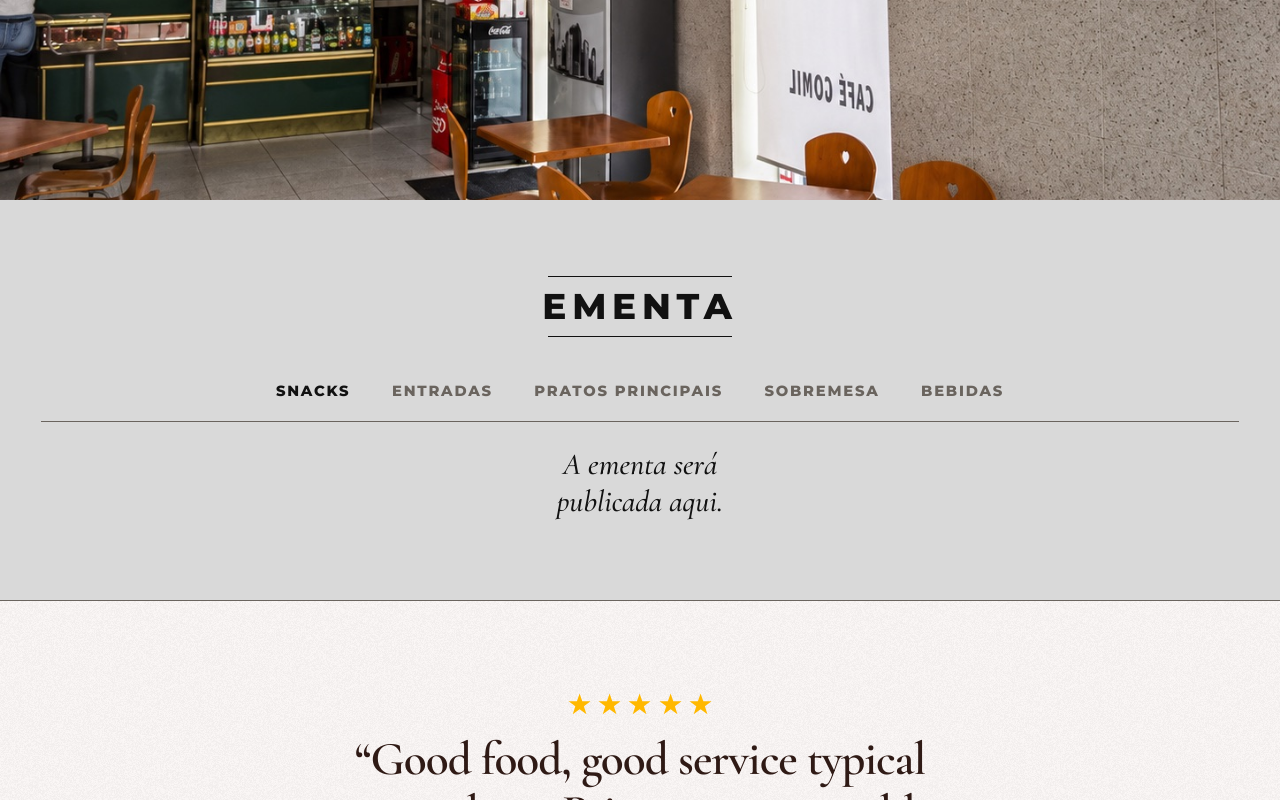
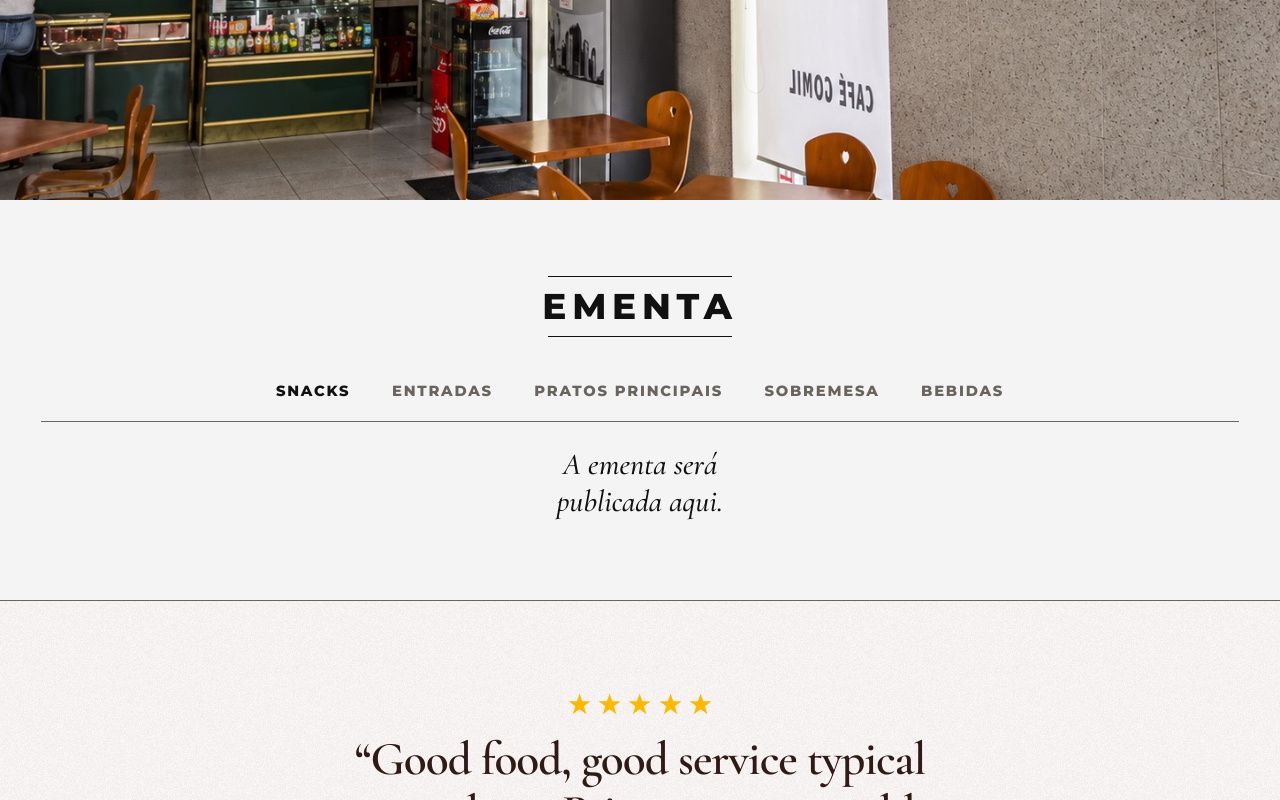
Before and after one commit to PedroSousa008/cafe-do-largo, a plain HTML site: page index.html in a window 1280 px wide. Shown: the part 526-1326 px from the top of the page. Drawn offline with nearby package versions, Linux system fonts and the light colour scheme.

Commit message:
Mantém a página clara para a moldura da fotografia contrastar.
Co-authored-by: Cursor <cursoragent@cursor.com>

```diff
--- a/css/style.css
+++ b/css/style.css
@@ -4,7 +4,7 @@
 
 :root {
     --ivory: #ffffff;
-    --paper: #d9d9d9;
+    --paper: #f4f4f4;
     --brown: #111111;
     --olive: #111111;
     --green: #00ff7f;
--- a/index.html
+++ b/index.html
@@ -15,7 +15,7 @@
     <link rel="preconnect" href="https://fonts.gstatic.com" crossorigin>
     <link href="https://fonts.googleapis.com/css2?family=Cormorant+Garamond:ital,wght@0,500;0,600;1,500&family=DM+Sans:ital,opsz,wght@0,9..40,400;0,9..40,500;1,9..40,400&family=Montserrat:wght@700;800&display=swap" rel="stylesheet">
     <link rel="preload" as="image" href="images/sala.jpg">
-    <link rel="stylesheet" href="css/style.css?v=21">
+    <link rel="stylesheet" href="css/style.css?v=22">
 </head>
 <body>
     <a class="skip" href="#conteudo">Saltar para o conteúdo</a>
```
